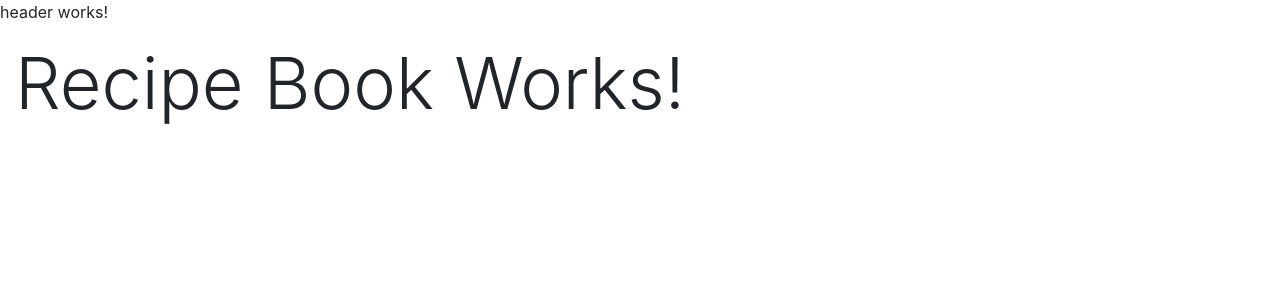
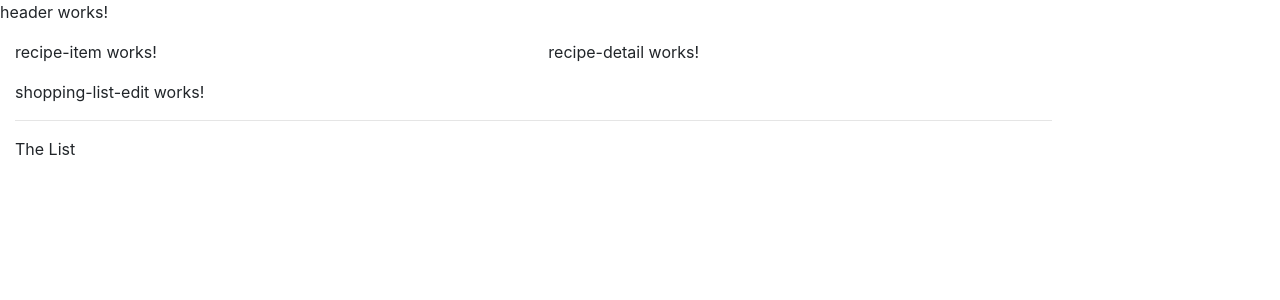
Before and after one commit to BekahT/meal-planner, an Angular app: page / in a window 1280 px wide. Shown: the top 300 px of the page. Built offline with nearby package versions, Linux system fonts and the light colour scheme.

Commit message:
Create basic layout

```diff
--- a/src/app/app.component.html
+++ b/src/app/app.component.html
@@ -2,7 +2,8 @@
 <div class="container-fluid">
   <div class="row">
     <div class="col-md-12">
-      <h1 class="display-3">Recipe Book Works!</h1>
+      <app-recipe-book></app-recipe-book>
+      <app-shopping-list></app-shopping-list>
     </div>
   </div>
 </div>
--- a/src/app/recipe-book/recipe-book.component.html
+++ b/src/app/recipe-book/recipe-book.component.html
@@ -1 +1,8 @@
-<p>recipe-book works!</p>
+<div class="row">
+    <div class="col-md-5">
+        <app-recipe-item></app-recipe-item>
+    </div>
+    <div class="col-md-7">
+        <app-recipe-detail></app-recipe-detail>
+    </div>
+</div>
--- a/src/app/recipe-book/recipe-list/recipe-list.component.html
+++ b/src/app/recipe-book/recipe-list/recipe-list.component.html
@@ -1 +1 @@
-<p>recipe-list works!</p>
+<app-recipe-item></app-recipe-item>
--- a/src/app/shopping-list/shopping-list.component.html
+++ b/src/app/shopping-list/shopping-list.component.html
@@ -1 +1,7 @@
-<p>shopping-list works!</p>
+<div class="row">
+    <div class="col-md-10">
+        <app-shopping-list-edit></app-shopping-list-edit>
+        <hr>
+        <p>The List</p>
+    </div>
+</div>
```
